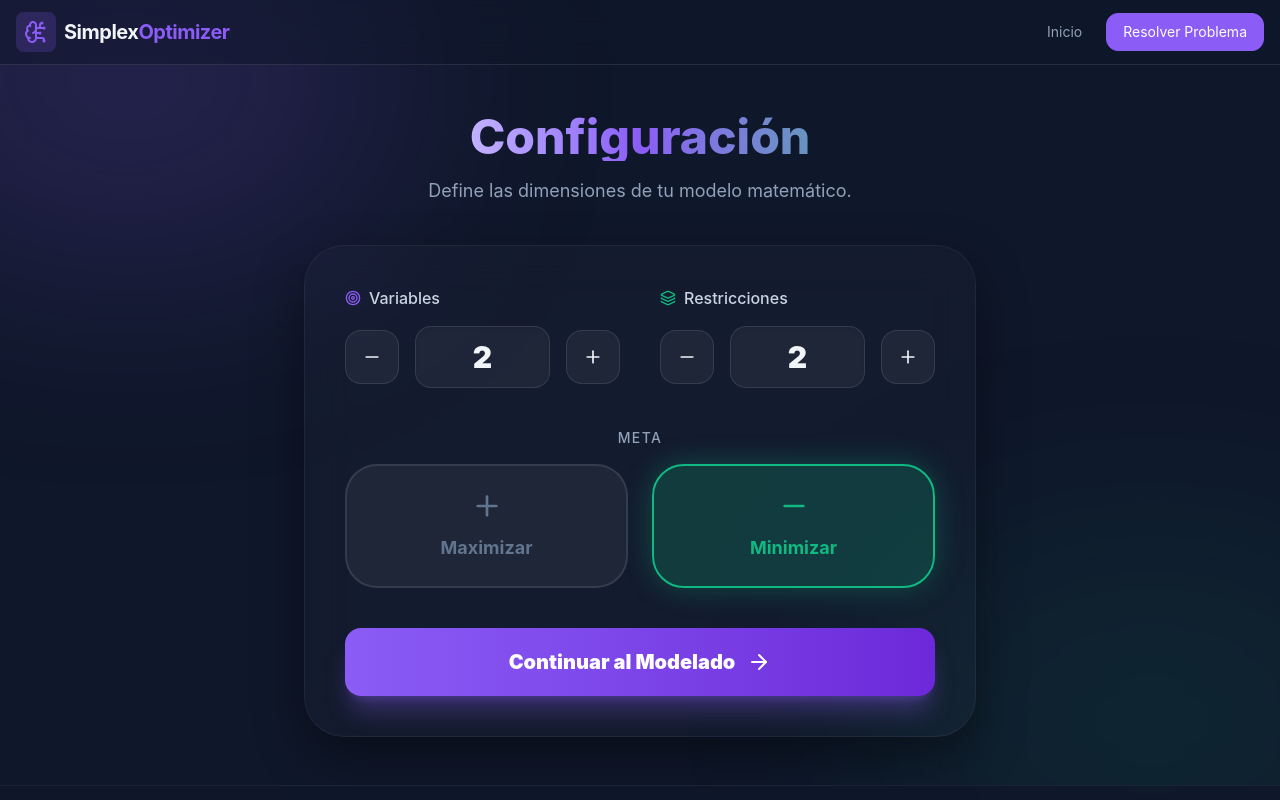
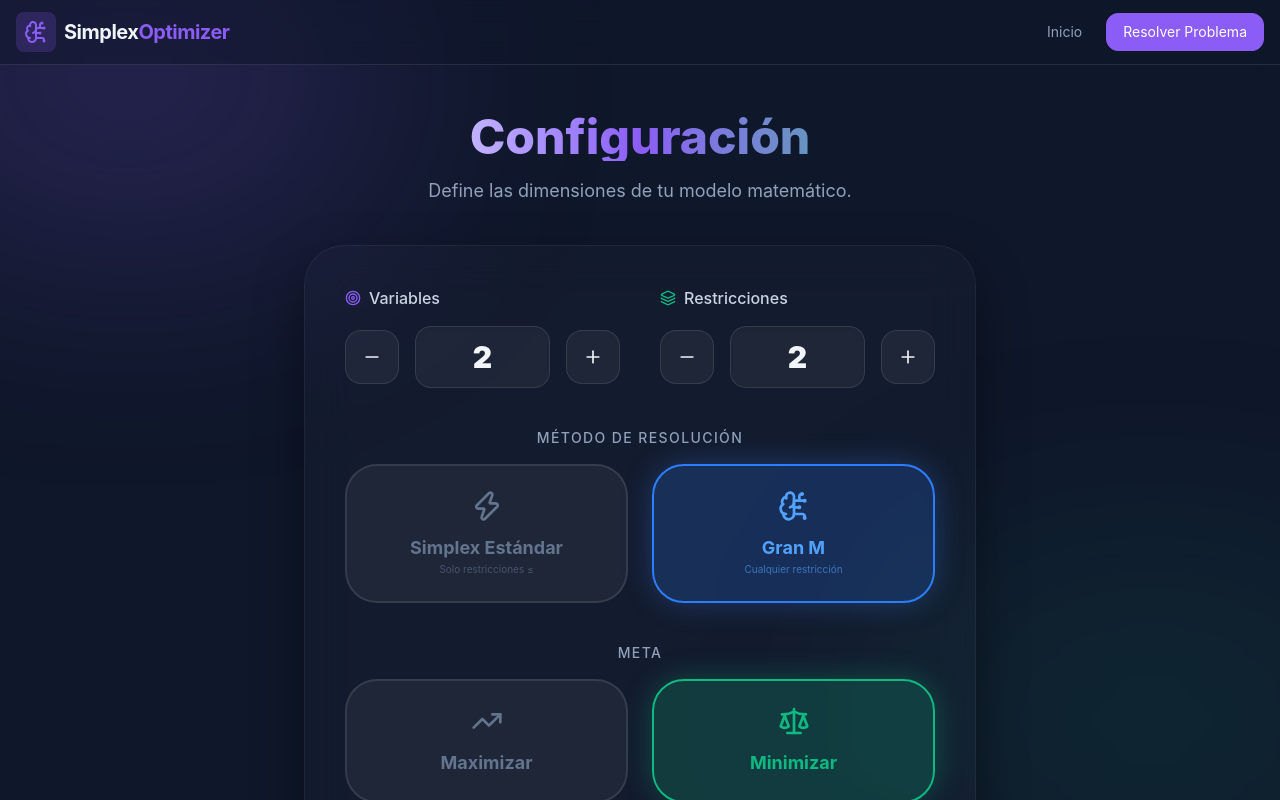
Before and after one commit to yoesitooo/InvestigacionDeOpI, a React (Vite) app: page / in a window 1280 px wide. Both pictures are taken after a click on the button "Resolver Problema". Shown: the top 800 px of the page. Built offline with nearby package versions, Linux system fonts and the light colour scheme.

Commit message:
feat: add Standard Simplex method and update authors

```diff
--- a/src/App.jsx
+++ b/src/App.jsx
@@ -32,6 +32,7 @@ function App() {
   const [varCount, setVarCount] = useState(2);
   const [constCount, setConstCount] = useState(2);
   const [type, setType] = useState('min');
+  const [method, setMethod] = useState('bigm');
 
   const [objective, setObjective] = useState([8, 10]);
   const [constraints, setConstraints] = useState([
@@ -62,11 +63,12 @@ function App() {
       { coeffs: [1, 1], op: '<=', constant: 80 },
       { coeffs: [1, 3], op: '<=', constant: 150 }
     ]);
+    setMethod('simplex');
     setStep(2);
   };
 
   const handleSolve = () => {
-    const solver = new SimplexSolver(objective, varCount, constraints, type);
+    const solver = new SimplexSolver(objective, varCount, constraints, type, method);
     solver.solve();
     setSolution({
       result: solver.result,
@@ -159,7 +161,7 @@ function App() {
                   </div>
                   <h3 className="text-xl font-bold">Metodología</h3>
                   <p className="text-slate-400 text-sm leading-relaxed">
-                    Implementación del método Simplex de la Gran M, utilizando aritmética simbólica para el manejo preciso de penalizaciones por variables artificiales.
+                    Implementación de los métodos Simplex Estándar y de la Gran M, utilizando aritmética simbólica para el manejo preciso de penalizaciones.
                   </p>
                 </div>
                 <div className="glass p-8 rounded-[2.5rem] space-y-4">
@@ -179,12 +181,18 @@ function App() {
                   <Users className="w-8 h-8 text-primary" /> Equipo de Desarrollo
                 </h2>
                 <div className="grid grid-cols-2 md:grid-cols-5 gap-4">
-                  {[1, 2, 3, 4, 5].map((i) => (
+                  {[
+                    "Edgar Julian Roldan",
+                    "Luis Fernando Lopez",
+                    "Jose David Cucanchon",
+                    "Alex Morales",
+                    "Jhoe Luis Miranda"
+                  ].map((name, i) => (
                     <div key={i} className="glass p-6 rounded-3xl text-center border-white/5 hover:border-primary/30 transition-all group">
                       <div className="w-16 h-16 rounded-full bg-white/5 mx-auto mb-4 flex items-center justify-center border border-white/10 group-hover:bg-primary/10 transition-all">
                         <Users className="w-8 h-8 text-slate-500 group-hover:text-primary transition-all" />
                       </div>
-                      <h4 className="text-sm font-bold text-slate-300">Autor {i}</h4>
+                      <h4 className="text-sm font-bold text-slate-300">{name}</h4>
                       <p className="text-[10px] text-slate-500 uppercase tracking-widest mt-1">Estudiante IO-I</p>
                     </div>
                   ))}
@@ -289,6 +297,40 @@ function App() {
                 </div>
 
                 <div className="space-y-4">
+                  <label className="block text-sm font-medium text-slate-400 uppercase tracking-widest text-center mb-4">Método de Resolución</label>
+                  <div className="grid grid-cols-2 gap-6">
+                    <button
+                      onClick={() => setMethod('simplex')}
+                      className={`p-6 rounded-[2rem] border-2 transition-all flex flex-col items-center gap-3 text-center ${
+                        method === 'simplex'
+                          ? 'bg-purple-500/20 border-purple-500 text-purple-400 shadow-[0_0_30px_rgba(168,85,247,0.3)]'
+                          : 'bg-white/5 border-white/10 text-slate-500 hover:bg-white/10'
+                      }`}
+                    >
+                      <Zap className="w-8 h-8" />
+                      <div className="flex flex-col">
+                        <span className="font-bold text-lg">Simplex Estándar</span>
+                        <span className="text-[10px] opacity-60">Solo restricciones &le;</span>
+                      </div>
+                    </button>
+                    <button
+                      onClick={() => setMethod('bigm')}
+                      className={`p-6 rounded-[2rem] border-2 transition-all flex flex-col items-center gap-3 text-center ${
+                        method === 'bigm'
+                          ? 'bg-blue-500/20 border-blue-500 text-blue-400 shadow-[0_0_30px_rgba(59,130,246,0.3)]'
+                          : 'bg-white/5 border-white/10 text-slate-500 hover:bg-white/10'
+                      }`}
+                    >
+                      <BrainCircuit className="w-8 h-8" />
+                      <div className="flex flex-col">
+                        <span className="font-bold text-lg">Gran M</span>
+                        <span className="text-[10px] opacity-60">Cualquier restricción</span>
+                      </div>
+                    </button>
+                  </div>
+                </div>
+
+                <div className="space-y-4">
                   <label className="block text-sm font-medium text-slate-400 uppercase tracking-widest text-center mb-4">Meta</label>
                   <div className="grid grid-cols-2 gap-6">
                     <button
@@ -299,7 +341,7 @@ function App() {
                           : 'bg-white/5 border-white/10 text-slate-500 hover:bg-white/10'
                       }`}
                     >
-                      <Plus className="w-8 h-8" />
+                      <TrendingUp className="w-8 h-8" />
                       <span className="font-bold text-lg">Maximizar</span>
                     </button>
                     <button
@@ -310,7 +352,7 @@ function App() {
                           : 'bg-white/5 border-white/10 text-slate-500 hover:bg-white/10'
                       }`}
                     >
-                      <Minus className="w-8 h-8" />
+                      <Scale className="w-8 h-8" />
                       <span className="font-bold text-lg">Minimizar</span>
                     </button>
                   </div>
@@ -473,10 +515,17 @@ function App() {
                         <div className="absolute top-0 right-0 p-8 opacity-5 pointer-events-none">
                           <CheckCircle2 className="w-48 h-48 text-accent" />
                         </div>
-                        <h3 className="text-2xl md:text-3xl font-black mb-8 flex items-center gap-3">
-                          <CheckCircle2 className="w-8 h-8 text-accent" />
-                          Solución Óptima
-                        </h3>
+                        <div className="flex items-center justify-between mb-8">
+                          <h3 className="text-2xl md:text-3xl font-black flex items-center gap-3">
+                            <CheckCircle2 className="w-8 h-8 text-accent" />
+                            Solución Óptima
+                          </h3>
+                          <span className={`px-4 py-1.5 rounded-full text-[10px] font-black uppercase tracking-widest border ${
+                            method === 'simplex' ? 'bg-purple-500/10 border-purple-500/30 text-purple-400' : 'bg-blue-500/10 border-blue-500/30 text-blue-400'
+                          }`}>
+                            {method === 'simplex' ? 'Simplex Estándar' : 'Método Gran M'}
+                          </span>
+                        </div>
                         <div className="grid grid-cols-1 sm:grid-cols-2 lg:grid-cols-3 gap-6 relative z-10">
                           <div className="p-6 bg-accent/10 rounded-[2rem] border border-accent/20 shadow-xl overflow-hidden">
                             <span className="block text-[10px] font-black text-accent uppercase tracking-widest mb-3 opacity-60">Valor de Z</span>
@@ -657,7 +706,7 @@ function App() {
           </div>
 
           <div className="flex gap-8 text-[10px] font-black text-slate-600 uppercase tracking-widest">
-            <span>Algoritmo Gran M</span>
+            <span>Algoritmos Simplex & Gran M</span>
             <span>Investigación de Operaciones I</span>
             <span>2026</span>
           </div>
--- a/src/logic/simplex.js
+++ b/src/logic/simplex.js
@@ -51,11 +51,12 @@ export class MValue {
 }
 
 export class SimplexSolver {
-  constructor(objective, variablesCount, constraints, type = 'max') {
+  constructor(objective, variablesCount, constraints, type = 'max', method = 'bigm') {
     this.objective = objective;
     this.variablesCount = variablesCount;
     this.constraints = constraints;
     this.type = type;
+    this.method = method;
     this.tableaus = [];
     this.result = null;
     this.error = null;
@@ -65,7 +66,14 @@ export class SimplexSolver {
 
   solve() {
     try {
-      const { matrix, basis, cj, colNames } = this.initializeBigM();
+      let initialization;
+      if (this.method === 'simplex') {
+        initialization = this.initializeStandardSimplex();
+      } else {
+        initialization = this.initializeBigM();
+      }
+
+      const { matrix, basis, cj, colNames } = initialization;
       this.cj = cj;
       this.colNames = colNames;
 
@@ -75,13 +83,52 @@ export class SimplexSolver {
       this.result = this.formatResult(finalResult.matrix, finalResult.basis);
       this.result.sensitivity = this.calculateSensitivity(finalResult.matrix, finalResult.basis);
     } catch (err) {
-      if (err.message !== "Unbounded" && err.message !== "Infeasible") {
+      if (err.message !== "Unbounded" && err.message !== "Infeasible" && err.message !== "MethodIncompatible") {
         console.error(err);
         this.error = "Error durante el cálculo. Revisa tus datos.";
       } else {
-        this.error = err.message === "Unbounded" ? "El problema no tiene fin (No acotado)." : "El problema es infactible.";
+        if (err.message === "Unbounded") this.error = "El problema no tiene fin (No acotado).";
+        else if (err.message === "Infeasible") this.error = "El problema es infactible.";
+        else if (err.message === "MethodIncompatible") this.error = "El método Simplex Estándar solo soporta restricciones <=. Usa el método de la Gran M.";
       }
     }
+  }
+
+  initializeStandardSimplex() {
+    // Check if all constraints are <=
+    if (this.constraints.some(c => c.op !== '<=')) {
+      throw new Error("MethodIncompatible");
+    }
+
+    let slacks = this.constraints.length;
+    const totalVars = this.variablesCount + slacks;
+    const rows = this.constraints.length;
+    const cols = totalVars + 1;
+
+    const matrix = Array.from({ length: rows }, () => Array(cols).fill(0));
+    const basis = [];
+    const cj = new Array(totalVars).fill(new MValue(0, 0));
+    const colNames = [];
+
+    for (let j = 0; j < this.variablesCount; j++) {
+      cj[j] = new MValue(this.objective[j], 0);
+      colNames.push(`X${j + 1}`);
+    }
+
+    let slackIdx = this.variablesCount;
+
+    this.constraints.forEach((c, i) => {
+      c.coeffs.forEach((val, j) => matrix[i][j] = val);
+      matrix[i][cols - 1] = c.constant;
+
+      matrix[i][slackIdx] = 1;
+      cj[slackIdx] = new MValue(0, 0);
+      colNames[slackIdx] = `S${slackIdx - this.variablesCount + 1}`;
+      basis.push(slackIdx);
+      slackIdx++;
+    });
+
+    return { matrix, basis, cj, colNames };
   }
 
   initializeBigM() {
```
Also changed, not shown: 1 other file (tests, documents, lock files or other folders).
